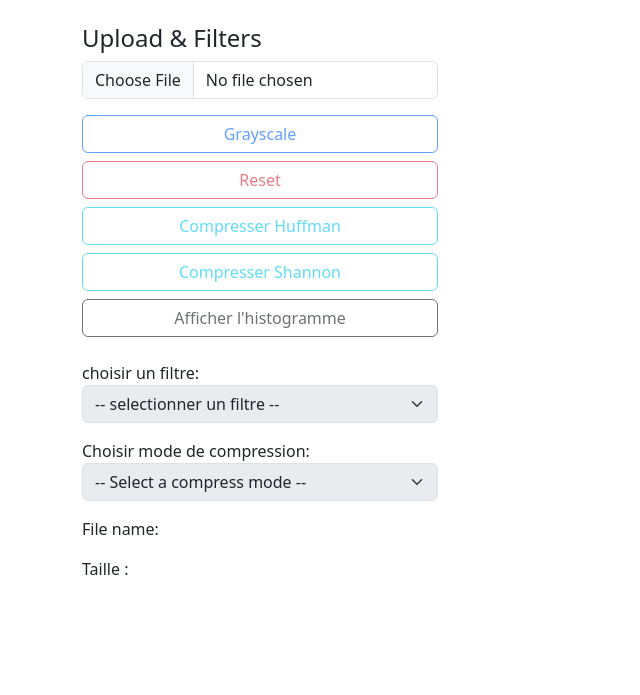
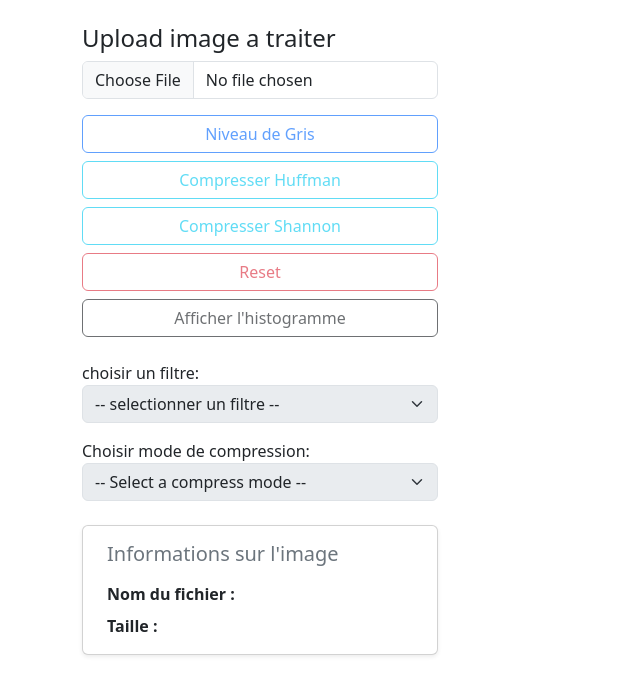
Before and after one commit to RahmDridiCode/projet_image, a Flask app: page /traitement-image in a window 1280 px wide. Shown: the part 56-751 px from the top of the page, without its empty margins (0-640 px from the left). Run offline with Flask 3, Linux system fonts and the light colour scheme; some libraries are stand-ins or nearby versions.

Commit message:
ajouter size et design du crte info

```diff
--- a/app.py
+++ b/app.py
@@ -36,8 +36,10 @@ def upload_image():
         path = os.path.join(app.config['UPLOAD_FOLDER'], original_filename)
         file.save(path)
         mimeType = get_mime_type_from_extension(extension)
+        file_size_bytes = os.path.getsize(path)
+        file_size_kb = round(file_size_bytes / 1024, 2)
 
-        return jsonify({'path': path, 'filename': original_filename, 'extention':extension, "mime_type":mimeType, "name":name})
+        return jsonify({'path': path, 'filename': original_filename, 'extention':extension, "mime_type":mimeType, "name":name,"size":file_size_kb})
     return jsonify({'error': 'No image uploaded'}), 400
 
 
@@ -118,6 +120,14 @@ def filter_image():
         image = image.filter(ImageFilter.SHARPEN)
     if typeFiltre == "contour":
         image = image.filter(ImageFilter.CONTOUR)
+    elif typeFiltre == "edge_enhance":
+        image = image.filter(ImageFilter.EDGE_ENHANCE)
+    elif typeFiltre == "emboss":
+        image = image.filter(ImageFilter.EMBOSS)
+    elif typeFiltre == "find_edges":
+        image = image.filter(ImageFilter.FIND_EDGES)
+    elif typeFiltre == "smooth":
+        image = image.filter(ImageFilter.SMOOTH)
 
 
 
--- a/static/js/script.js
+++ b/static/js/script.js
@@ -27,7 +27,9 @@ document.getElementById('upload').addEventListener('change', function () {   //
             mimeType = data.mime_type
             originalFileName = data.filename
             originalExtension = data.extention
+            size = data.size
             imageLabel.textContent = originalFileName;
+            imageSize.textContent = size+" ko"
             name=data.name
             histogramContainer.style.display = "none";
             cardcar.style.display = "block";
@@ -93,6 +95,8 @@ async function process(action) {
 
             const resultBlob = await response.blob();
             imageElement.src = URL.createObjectURL(resultBlob);
+            const sizeInKB = (blob.size / 1024).toFixed(2);
+            imageSize.textContent = sizeInKB + " ko"
             const newExtension = response.headers.get('X-New-Extension') || originalExtension;
 
             if (newExtension != originalExtension){
@@ -357,7 +361,10 @@ function coderFile(type) {
         .then(blob => {
             const url = URL.createObjectURL(blob);
             // 🔁 Afficher l'image dans une balise <img>
+            pathOriginalImage = url
             imageElement.src = url;
+            const sizeInKB = (blob.size / 1024).toFixed(2);
+            imageSize.textContent = sizeInKB + " ko"
             cardcar.style.display = "block"
             document.querySelectorAll('button, select').forEach(el => el.disabled = false);
             histogramContainer.style.display = "none";
@@ -365,6 +372,7 @@ function coderFile(type) {
             const btn = document.getElementById("downloadBtn");
             btn.classList.remove("disabled");
             btn.setAttribute("onclick", "downloadImage()");
+
 
 
 
--- a/templates/traitement.html
+++ b/templates/traitement.html
@@ -1,6 +1,5 @@
 <!DOCTYPE html>
 <html lang="en">
-
   <head>
     <meta charset="UTF-8" />
     <title>Image App</title>
@@ -11,15 +10,11 @@
   </head>
 
   <body>
-
     <!-- ✅ NAVBAR -->
     <nav class="navbar navbar-expand-lg navbar-dark bg-dark">
       <div class="container-fluid">
         <a class="navbar-brand" href="{{ url_for('index') }}">Image Processor</a>
-            <button class="navbar-toggler" type="button" data-bs-toggle="collapse" data-bs-target="#navbarNav"
-                aria-controls="navbarNav" aria-expanded="false" aria-label="Toggle navigation">
-                <span class="navbar-toggler-icon"></span>
-            </button>
+        <button class="navbar-toggler" type="button" data-bs-toggle="collapse" data-bs-target="#navbarNav" aria-controls="navbarNav" aria-expanded="false" aria-label="Toggle navigation"><span class="navbar-toggler-icon"></span></button>
         <div class="collapse navbar-collapse" id="navbarNav">
           <ul class="navbar-nav ms-auto">
             <li class="nav-item">
@@ -29,35 +24,28 @@
               <a class="nav-link" href="{{ url_for('decompression_fichier') }}">Décompresser Fichier</a>
             </li>
             <li class="nav-item">
-                        <a id="downloadBtn" class="nav-link disabled" href="#" >
-                            <i class="fas fa-download"></i> Télécharger
-                        </a>
+              <a id="downloadBtn" class="nav-link disabled" href="#"><i class="fas fa-download"></i> Télécharger</a>
             </li>
-
           </ul>
         </div>
       </div>
     </nav>
-
 
     <!-- ✅ MAIN SECTION -->
     <div class="container mt-4">
       <div class="row">
         <!-- ✅ LEFT SIDE - Controls -->
         <div class="col-md-4">
-                <h4>Upload & Filters</h4>
+          <h4>Upload image a traiter</h4>
           <input type="file" id="upload" accept="image/*" class="form-control mb-3" />
 
-                <button class="btn btn-outline-primary w-100 mb-2" onclick="process('gray')" disabled>Grayscale</button>
+          <button class="btn btn-outline-primary w-100 mb-2" onclick="process('gray')" disabled>Niveau de Gris</button>
 
+          <button class="btn btn-outline-info w-100 mb-2" onclick="compressAsText('huffman')" disabled>Compresser Huffman</button>
+          <button class="btn btn-outline-info w-100 mb-2" onclick="compressAsText('shannon')" disabled>Compresser Shannon</button>
           <button class="btn btn-outline-danger w-100 mb-2" onclick="reset()" disabled>Reset</button>
-                <button class="btn btn-outline-info w-100 mb-2" onclick="compressAsText('huffman')" disabled>Compresser
-                    Huffman</button>
-                <button class="btn btn-outline-info w-100 mb-2" onclick="compressAsText('shannon')" disabled>Compresser
-                    Shannon</button>
           <!-- ✅ Bouton pour afficher histogramme -->
-                <button class="btn btn-outline-dark w-100 mb-2" onclick="showHistogram()" id="histogramBtn" disabled>Afficher
-                    l'histogramme</button>
+          <button class="btn btn-outline-dark w-100 mb-2" onclick="showHistogram()" id="histogramBtn" disabled>Afficher l'histogramme</button>
 
           <label for="filterSelect" class="mt-3">choisir un filtre:</label>
           <select id="filterSelect" class="form-select" onchange="process('filtre')" disabled>
@@ -66,6 +54,10 @@
             <option value="blur">Blur</option>
             <option value="contour">Contour</option>
             <option value="sharpen">Sharpen</option>
+            <option value="edge_enhance">Edge Enhance</option>
+            <option value="emboss">Emboss</option>
+            <option value="find_edges">Find Edges</option>
+            <option value="smooth">Smooth</option>
           </select>
 
           <label for="CompressSelect" class="mt-3">Choisir mode de compression:</label>
@@ -75,12 +67,23 @@
             <option value="compress with loss">compression avec perte</option>
           </select>
 
-                <p class="mt-3">
-                    File name: <span id="imageNameSpan" class="fw-bold"></span>
+          <div class="card shadow-sm mt-4" style="max-width: 420px;">
+            <div class="card-body">
+              <h5 class="card-title mb-3 text-secondary">
+                <i class="bi bi-info-circle-fill me-2"></i>Informations sur l'image
+              </h5>
+              <p class="mb-2 text-dark">
+                <i class="bi bi-file-earmark-image me-2 text-muted"></i>
+                <strong>Nom du fichier :</strong>
+                <span id="imageNameSpan" class="fw-semibold"></span>
               </p>
-                <p class="mt-3">
-                    Taille : <span id="imageSize" class="fw-bold"></span>
+              <p class="mb-0 text-dark">
+                <i class="bi bi-arrows-angle-expand me-2 text-muted"></i>
+                <strong>Taille :</strong>
+                <span id="imageSize" class="fw-semibold"></span>
               </p>
+            </div>
+          </div>
 
 
 
@@ -93,29 +96,22 @@
         <div class="col-md-8 d-flex flex-column align-items-center">
           <!-- Changement ici : flex-column -->
           <!-- Carte avec l'image -->
-                <div class="card p-3" style="max-width: 600px; overflow: hidden; margin-left: 80px; display: none;"
-                    id="cardcar">
+          <div class="card p-3" style="max-width: 600px; overflow: hidden; margin-left: 80px; display: none;" id="cardcar">
             <div class="d-flex justify-content-center">
               <div id="imageWrapper" style="width: 100%; height: auto; overflow: hidden;">
-                            <img id="image" src="" alt="No image uploaded"
-                                style="max-width: 100%; transition: transform 0.3s ease;" />
+                <img id="image" src="" alt="No image uploaded" style="max-width: 100%; transition: transform 0.3s ease;" />
               </div>
             </div>
 
             <div class="d-flex justify-content-center gap-2 mt-3">
-                        <button class="btn btn-light border btn-sm" onclick="zoomIn()" disabled title="Zoom In"><i
-                                class="fas fa-search-plus" style="color: #0d6efd; font-size: 1.2rem;"></i></button>
-                        <button class="btn btn-light border btn-sm" onclick="zoomOut()" disabled title="Zoom Out"><i
-                                class="fas fa-search-minus" style="color: #0d6efd; font-size: 1.2rem;"></i></button>
-                        <button class="btn btn-light border btn-sm" onclick="process('rotate')" disabled
-                            title="Rotate Left"><i class="fas fa-rotate-left"
-                                style="color: #0d6efd; font-size: 1.2rem;"></i></button>
+              <button class="btn btn-light border btn-sm" onclick="zoomIn()" disabled title="Zoom In"><i class="fas fa-search-plus" style="color: #0d6efd; font-size: 1.2rem;"></i></button>
+              <button class="btn btn-light border btn-sm" onclick="zoomOut()" disabled title="Zoom Out"><i class="fas fa-search-minus" style="color: #0d6efd; font-size: 1.2rem;"></i></button>
+              <button class="btn btn-light border btn-sm" onclick="process('rotate')" disabled title="Rotate Left"><i class="fas fa-rotate-left" style="color: #0d6efd; font-size: 1.2rem;"></i></button>
             </div>
           </div>
 
           <!-- Histogramme sous la carte -->
-                <div class="mt-4 w-100" id="histogramContainer"
-                    style="display: none; max-width: 600px; margin-left: 80px;">
+          <div class="mt-4 w-100" id="histogramContainer" style="display: none; max-width: 600px; margin-left: 80px;">
             <h5>Histogramme</h5>
             <img id="histogram" src="" alt="Histogramme" class="img-fluid" />
           </div>
@@ -125,5 +121,4 @@
 
     <script src="/static/js/script.js"></script>
   </body>
-
 </html>
```
Also changed, not shown: templates/decompression.html (+28 -25 lines). Lines whose indentation alone changed are shown as unchanged.
